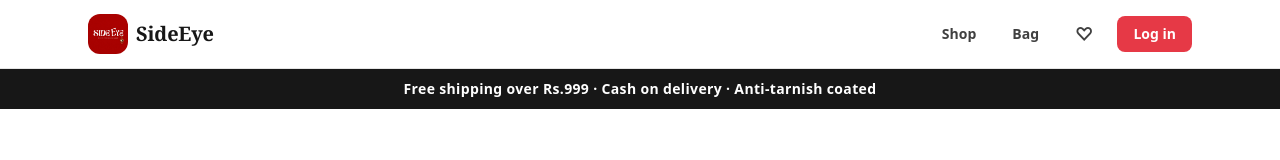
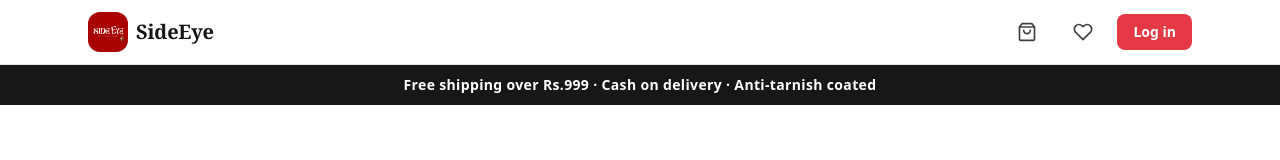
Before and after one commit to ashutoshvats03/sideeye, a Next.js app in the folder sideeye/: page / in a window 1280 px wide. Shown: the top 160 px of the page. Built offline with nearby package versions, Linux system fonts and the light colour scheme; no server answers; the database is empty.

Commit message:
feat: navbar icons, logout moved to profile page
SiteHeader: drop Shop link; Bag/Admin/profile rendered as SVG icons with
aria-labels; logout form removed from navbar. CartBadge shows a bag
icon instead of "Bag" text. Logout button added to /account page.

```diff
--- a/sideeye/app/account/page.jsx
+++ b/sideeye/app/account/page.jsx
@@ -1,5 +1,6 @@
 import Link from "next/link";
 import { requireUser } from "../../lib/guards.js";
+import { signOutAction } from "../actions.js";
 import ProfileForm from "./profile-form.jsx";
 
 export const metadata = {
@@ -106,6 +107,15 @@ export default async function AccountPage() {
           <p className="mt-1 text-sm text-neutral-600">Track and revisit your orders.</p>
         </Link>
       </nav>
+
+      <form action={signOutAction} className="mt-6">
+        <button
+          type="submit"
+          className="rounded-2xl border-2 border-neutral-900 px-6 py-2.5 font-bold text-neutral-900 transition hover:bg-neutral-900 hover:text-white focus-visible:outline focus-visible:outline-4 focus-visible:outline-offset-2 focus-visible:outline-brand-red"
+        >
+          Log out
+        </button>
+      </form>
     </div>
   );
 }
--- a/sideeye/components/CartBadge.jsx
+++ b/sideeye/components/CartBadge.jsx
@@ -34,20 +34,22 @@ export default function CartBadge() {
   return (
     <Link
       href="/cart"
-      className="relative rounded-lg px-2 py-2 text-sm font-semibold text-neutral-700 hover:bg-neutral-100 focus-visible:outline focus-visible:outline-4 focus-visible:outline-offset-2 focus-visible:outline-brand-red sm:px-3"
+      aria-label={count === null ? "Bag, loading" : `Bag, ${count} ${count === 1 ? "item" : "items"}`}
+      className="relative rounded-lg px-2 py-2 text-neutral-700 hover:bg-neutral-100 focus-visible:outline focus-visible:outline-4 focus-visible:outline-offset-2 focus-visible:outline-brand-red sm:px-3"
     >
-      Bag
+      <svg aria-hidden="true" viewBox="0 0 24 24" className="h-5 w-5" fill="none" stroke="currentColor" strokeWidth="2" strokeLinecap="round" strokeLinejoin="round">
+        <path d="M6 2 3 6v14a2 2 0 0 0 2 2h14a2 2 0 0 0 2-2V6l-3-4Z" />
+        <path d="M3 6h18" />
+        <path d="M16 10a4 4 0 0 1-8 0" />
+      </svg>
       {count ? (
         <span
           className="absolute -right-0.5 -top-0.5 flex h-5 min-w-5 items-center justify-center rounded-full bg-brand-red px-1 text-xs font-bold text-white"
-          aria-label={`${count} ${count === 1 ? "item" : "items"} in bag`}
+          aria-hidden="true"
         >
           {count}
         </span>
       ) : null}
-      <span className="sr-only">
-        {count === null ? "Bag, loading" : `Bag, ${count} ${count === 1 ? "item" : "items"}`}
-      </span>
     </Link>
   );
 }
--- a/sideeye/components/site-header.jsx
+++ b/sideeye/components/site-header.jsx
@@ -4,7 +4,6 @@ import { headers } from "next/headers";
 import { getCurrentUser } from "../lib/guards.js";
 import { sanitizeCallbackUrl } from "../lib/protected.js";
 import { isAdminRole } from "../lib/roles.js";
-import { signOutAction } from "../app/actions.js";
 import CartBadge from "./CartBadge.jsx";
 
 /**
@@ -55,22 +54,17 @@ export default async function SiteHeader() {
         </Link>
 
         <nav aria-label="Primary" className="flex items-center gap-1 sm:gap-3">
-          <Link
-            href="/shop"
-            className="rounded-lg px-2 py-2 text-sm font-semibold text-neutral-700 hover:bg-neutral-100 sm:px-3"
-          >
-            Shop
-          </Link>
-
           <CartBadge />
 
           <Link
             href="/wishlist"
             aria-label="Wishlist"
             title="Wishlist"
-            className="rounded-lg px-2 py-2 text-lg font-semibold text-neutral-700 hover:bg-neutral-100 sm:px-3"
+            className="rounded-lg px-2 py-2 text-neutral-700 hover:bg-neutral-100 focus-visible:outline focus-visible:outline-4 focus-visible:outline-offset-2 focus-visible:outline-brand-red sm:px-3"
           >
-            <span aria-hidden="true">♡</span>
+            <svg aria-hidden="true" viewBox="0 0 24 24" className="h-5 w-5" fill="none" stroke="currentColor" strokeWidth="2" strokeLinecap="round" strokeLinejoin="round">
+              <path d="M20.84 4.61a5.5 5.5 0 0 0-7.78 0L12 5.67l-1.06-1.06a5.5 5.5 0 0 0-7.78 7.78l1.06 1.06L12 21.23l7.78-7.78 1.06-1.06a5.5 5.5 0 0 0 0-7.78z" />
+            </svg>
           </Link>
 
           {user ? (
@@ -78,25 +72,27 @@ export default async function SiteHeader() {
               {isAdminRole(user.role) ? (
                 <Link
                   href="/admin"
-                  className="rounded-lg px-3 py-2 text-sm font-semibold text-neutral-700 hover:bg-neutral-100"
+                  aria-label="Admin"
+                  title="Admin"
+                  className="rounded-lg px-2 py-2 text-neutral-700 hover:bg-neutral-100 focus-visible:outline focus-visible:outline-4 focus-visible:outline-offset-2 focus-visible:outline-brand-red sm:px-3"
                 >
-                  Admin
+                  <svg aria-hidden="true" viewBox="0 0 24 24" className="h-5 w-5" fill="none" stroke="currentColor" strokeWidth="2" strokeLinecap="round" strokeLinejoin="round">
+                    <circle cx="12" cy="12" r="3" />
+                    <path d="M19.4 15a1.65 1.65 0 0 0 .33 1.82l.06.06a2 2 0 1 1-2.83 2.83l-.06-.06a1.65 1.65 0 0 0-1.82-.33 1.65 1.65 0 0 0-1 1.51V21a2 2 0 0 1-4 0v-.09A1.65 1.65 0 0 0 9 19.4a1.65 1.65 0 0 0-1.82.33l-.06.06a2 2 0 1 1-2.83-2.83l.06-.06a1.65 1.65 0 0 0 .33-1.82 1.65 1.65 0 0 0-1.51-1H3a2 2 0 0 1 0-4h.09A1.65 1.65 0 0 0 4.6 9a1.65 1.65 0 0 0-.33-1.82l-.06-.06a2 2 0 1 1 2.83-2.83l.06.06a1.65 1.65 0 0 0 1.82.33H9a1.65 1.65 0 0 0 1-1.51V3a2 2 0 0 1 4 0v.09a1.65 1.65 0 0 0 1 1.51 1.65 1.65 0 0 0 1.82-.33l.06-.06a2 2 0 1 1 2.83 2.83l-.06.06a1.65 1.65 0 0 0-.33 1.82V9a1.65 1.65 0 0 0 1.51 1H21a2 2 0 0 1 0 4h-.09a1.65 1.65 0 0 0-1.51 1z" />
+                  </svg>
                 </Link>
               ) : null}
               <Link
                 href="/account"
-                className="min-w-0 max-w-[6rem] truncate rounded-lg px-2 py-2 text-sm font-semibold text-neutral-700 hover:bg-neutral-100 sm:max-w-[10rem] sm:px-3"
+                aria-label={user.name || "Account"}
+                title={user.name || "Account"}
+                className="rounded-lg px-2 py-2 text-neutral-700 hover:bg-neutral-100 focus-visible:outline focus-visible:outline-4 focus-visible:outline-offset-2 focus-visible:outline-brand-red sm:px-3"
               >
-                {user.name || "Account"}
+                <svg aria-hidden="true" viewBox="0 0 24 24" className="h-5 w-5" fill="none" stroke="currentColor" strokeWidth="2" strokeLinecap="round" strokeLinejoin="round">
+                  <path d="M20 21v-2a4 4 0 0 0-4-4H8a4 4 0 0 0-4 4v2" />
+                  <circle cx="12" cy="7" r="4" />
+                </svg>
               </Link>
-              <form action={signOutAction}>
-                <button
-                  type="submit"
-                  className="rounded-lg border-2 border-neutral-900 px-2 py-2 text-sm font-bold text-neutral-900 transition hover:bg-neutral-900 hover:text-white focus-visible:outline focus-visible:outline-4 focus-visible:outline-offset-2 focus-visible:outline-brand-red sm:px-3"
-                >
-                  Log out
-                </button>
-              </form>
             </>
           ) : isLoginPage ? null : (
             <Link
```
